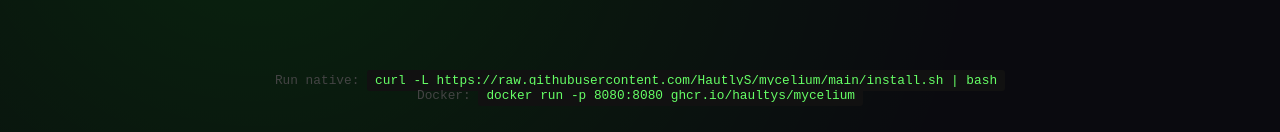
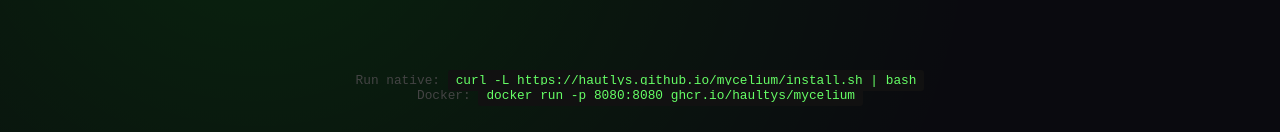
Before and after one commit to HautlyS/mycelium, a plain HTML site: page web/index.html in a window 1280 px wide. Shown: the part 969-1101 px from the top of the page. Drawn offline with Linux system fonts and the light colour scheme.

Commit message:
Fix URLs, enable GitHub Pages auto-deploy
- Update README with working GitHub Pages URL
- Copy install script to web folder
- Fix CI workflow to deploy to gh-pages branch
- Repo is now PUBLIC

```diff
--- a/web/index.html
+++ b/web/index.html
@@ -197,7 +197,7 @@
     <div class="node-id" id="node-id"></div>
 
     <div class="quick-commands">
-      <p>Run native: <code>curl -L https://raw.githubusercontent.com/HautlyS/mycelium/main/install.sh | bash</code></p>
+      <p>Run native: <code>curl -L https://hautlys.github.io/mycelium/install.sh | bash</code></p>
       <p>Docker: <code>docker run -p 8080:8080 ghcr.io/haultys/mycelium</code></p>
     </div>
   </div>
```
Also changed, not shown: .github/workflows/ci.yml, README.md, 1 other file.
